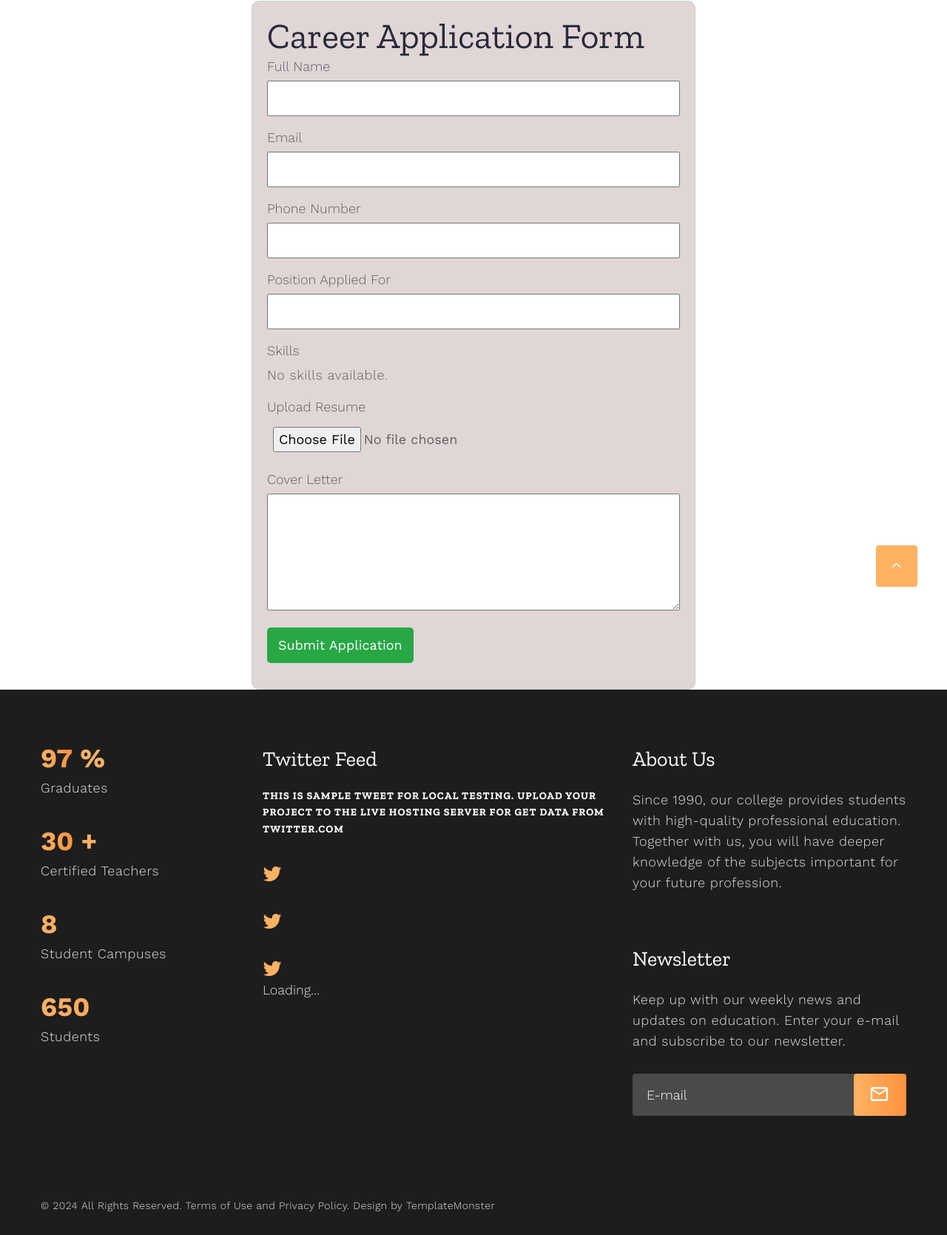
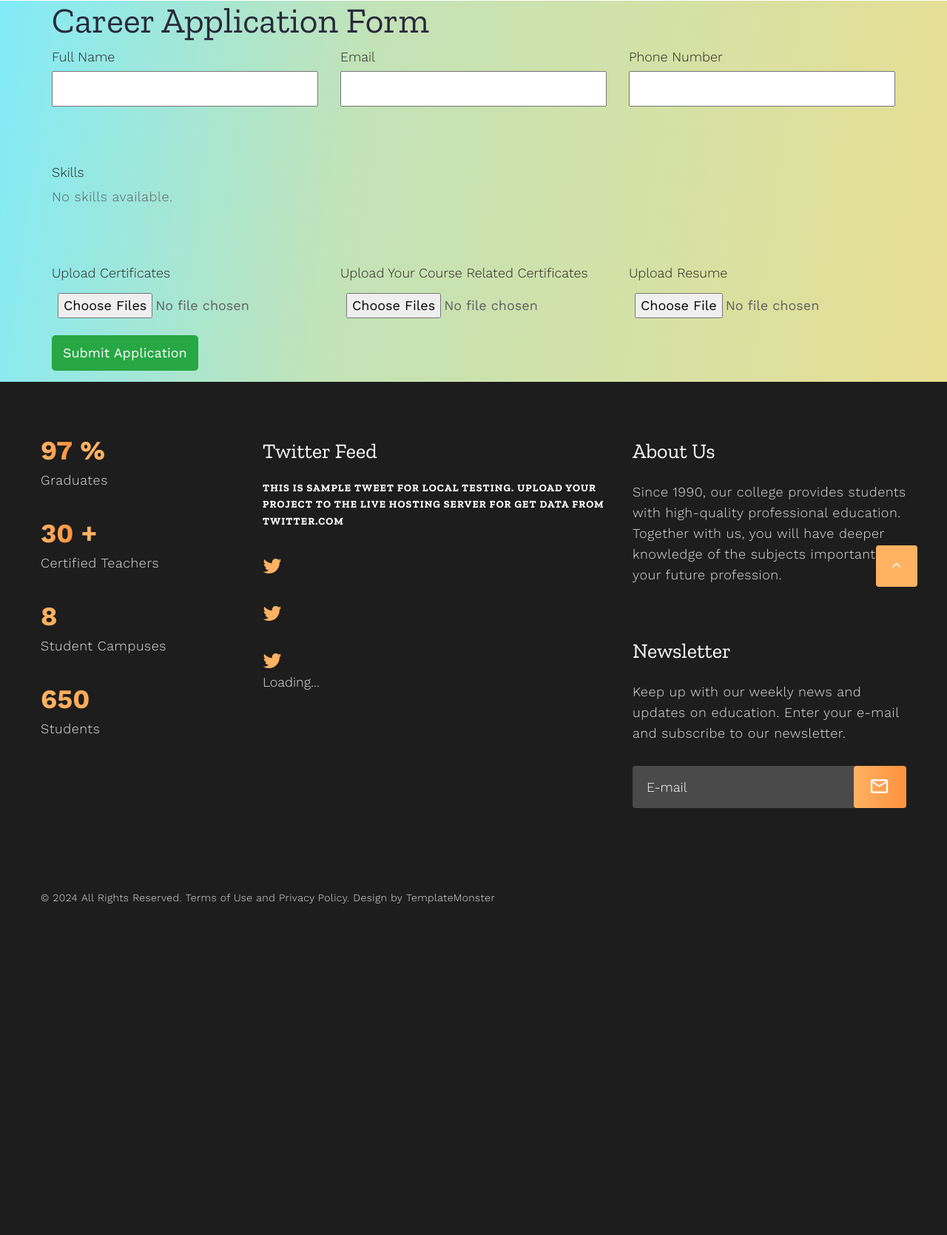
Before and after one commit to sidkadge/skillforge, a CodeIgniter 4 app: the page made by app/Views/career.php in a window 1280 px wide. Shown: the part 67-1736 px from the top of the page at 74% size. After the commit the page ends 1288 px from the top, so only its background shows below. Run offline with PHP 8.4 and a stand-in for CodeIgniter, Linux system fonts and the light colour scheme; the template is opened without the code that fills it, so the values that code supplies are empty; some libraries are stand-ins or nearby versions.

Commit message:
career changes

```diff
--- a/app/Config/Routes.php
+++ b/app/Config/Routes.php
@@ -49,6 +49,7 @@ $routes->get('uploadmedia', 'AdminController::uplodefiles');
 $routes->post('upload_img', 'AdminController::upload_img');
 $routes->post('upload_video', 'AdminController::upload_video');
 $routes->post('upload_doc', 'AdminController::upload_doc');
+$routes->get('logout', 'AdminController::logout');
 
 $routes->get('Facultydashboard', 'AdminController::Facultydashboard');
 $routes->get('Faculty_uploadmedia', 'AdminController::Faculty_uploadmedia');
--- a/app/Views/Admin/facultyprofile.php
+++ b/app/Views/Admin/facultyprofile.php
@@ -16,7 +16,7 @@ include __DIR__.'/../Admin/Adminsidebar.php';
                             <div class="page-header-title">
                                 <i class="icofont icofont icofont icofont-file-document bg-c-pink"></i>
                                 <div class="d-inline">
-                                    <h4>Student Profile</h4>
+                                    <h4>Faculty Profile</h4>
                                 </div>
                             </div>
                         </div>
@@ -30,7 +30,7 @@ include __DIR__.'/../Admin/Adminsidebar.php';
                                     </li>
                                     <li class="breadcrumb-item"><a href="#!">Pages</a>
                                     </li>
-                                    <li class="breadcrumb-item"><a href="">Student Profile</a></li>
+                                    <li class="breadcrumb-item"><a href="">Faculty Profile</a></li>
                                     </li>
                                 </ul>
                             </div>
--- a/app/Views/career.php
+++ b/app/Views/career.php
@@ -1,20 +1,18 @@
 <?php include('header.php') ?>
 <style>
-    .form-container {
-        max-width: 600px;
-        margin: 0 auto;
-        padding: 20px;
-        border: 1px solid #ccc;
-        border-radius: 10px;
-        background-color: #e1d6d6;
+  body{ background: linear-gradient(98deg, rgba(129, 235, 249, 1) 0%, rgba(194, 227, 184, 1) 35%, rgba(237, 222, 142, 1) 100%);
 }
+
 .form-group {
     margin-bottom: 15px;
 }
+
 .form-group label {
     display: block;
     margin-bottom: 5px;
+    color: #25211dfc;
 }
+
 .form-group input,
 .form-group select,
 .form-group textarea {
@@ -22,6 +20,7 @@
     padding: 8px;
     box-sizing: border-box;
 }
+
 .form-group button {
     padding: 10px 15px;
     background-color: #28a745;
@@ -30,44 +29,55 @@
     cursor: pointer;
     border-radius: 5px;
 }
+
 .form-group button:hover {
     background-color: #218838;
 }
+
 .form-group .checkbox-group {
     display: flex;
     flex-wrap: wrap;
 }
+
 .form-group .checkbox-group label {
     margin-right: 10px;
+    display: flex;
+    align-items: center;
+    white-space: nowrap;
+}
+
+.form-group .checkbox-group input[type="checkbox"] {
+    margin-right: 5px;
 }
 </style>
 
-<div class="form-container">
+<div class="container">
+    <div class="col-md-12 form-container">
         <h2>Career Application Form</h2>
         <form id="careerForm" action="<?php echo base_url('career'); ?>" method="post" enctype="multipart/form-data">
-        <div class="form-group">
+            <div class="row mt-2">
+                <div class="col-md-4 form-group">
                     <label for="fullName">Full Name</label>
                     <input type="text" id="fullName" name="fullName" required>
                 </div>
-        <div class="form-group">
+                <div class="col-md-4 form-group">
                     <label for="email">Email</label>
                     <input type="email" id="email" name="email" required>
                 </div>
-        <div class="form-group">
+                <div class="col-md-4 form-group">
                     <label for="phone">Phone Number</label>
                     <input type="tel" id="phone" name="phone" required>
                 </div>
-        <div class="form-group">
-            <label for="position">Position Applied For</label>
-            <input type="text" id="position" name="position" required>
             </div>
-        <div class="form-group">
+            <div class="row">
+                <div class="col-md-12 form-group">
                     <label for="skills">Skills</label>
                     <div class="checkbox-group">
                         <?php if (!empty($facultyskill)): ?>
                         <?php foreach ($facultyskill as $skill): ?>
                         <label>
-                            <input type="checkbox" name="skills[]" value="<?php echo htmlspecialchars($skill['facultyskill']); ?>">
+                            <input type="checkbox" name="skills[]"
+                                value="<?php echo htmlspecialchars($skill['id']); ?>">
                             <?php echo htmlspecialchars($skill['facultyskill']); ?>
                         </label>
                         <?php endforeach; ?>
@@ -76,18 +86,27 @@
                         <?php endif; ?>
                     </div>
                 </div>
-        <div class="form-group">
+            </div>
+            <div class="row">
+                <div class="col-md-4 form-group">
+                    <label for="certificates">Upload Certificates</label>
+                    <input type="file" id="certificates" name="certificates[]" multiple required>
+                </div>
+                <div class="col-md-4 form-group">
+                    <label for="courseCertificates">Upload Your Course Related Certificates</label>
+                    <input type="file" id="courseCertificates" name="courseCertificates[]" multiple required>
+                </div>
+                <div class="col-md-4 form-group">
                     <label for="resume">Upload Resume</label>
                     <input type="file" id="resume" name="resume" required>
                 </div>
-        <div class="form-group">
-            <label for="coverLetter">Cover Letter</label>
-            <textarea id="coverLetter" name="coverLetter" rows="5" required></textarea>
             </div>
+
             <div class="form-group">
                 <button type="submit">Submit Application</button>
             </div>
         </form>
     </div>
+</div>
 
 <?php include('footer.php') ?>
```
Also changed, not shown: app/Controllers/AdminController.php (+58 -8 lines), app/Views/Admin/facultyskilllist.php (+5 -5 lines), app/Views/Admin/newfacultyapplications.php (+30 -11 lines), 10 other files. Lines whose indentation alone changed are shown as unchanged.
